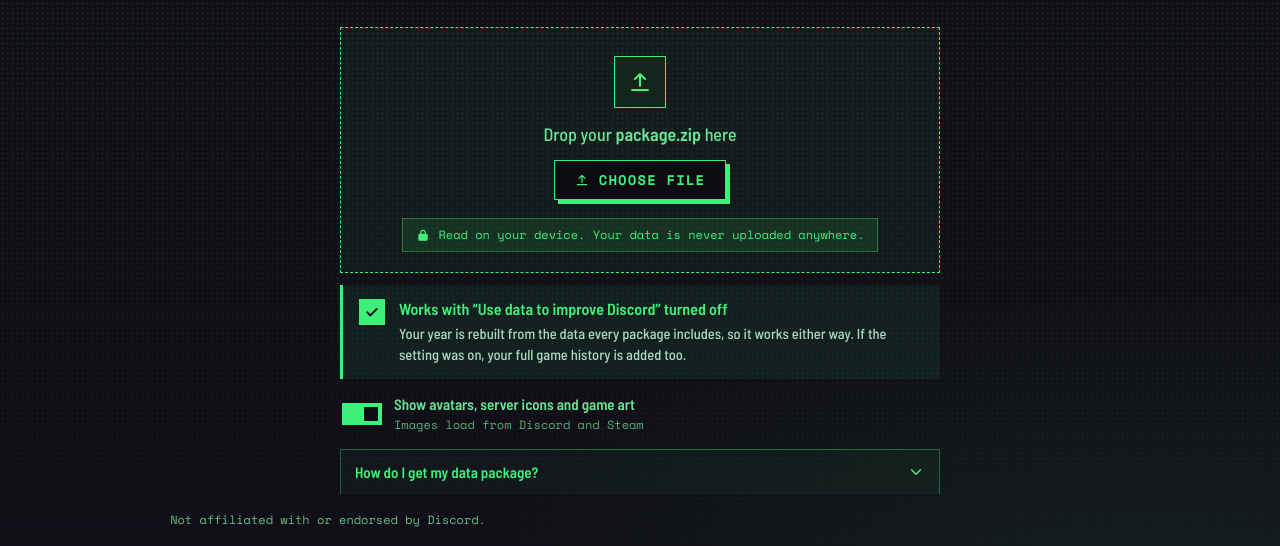
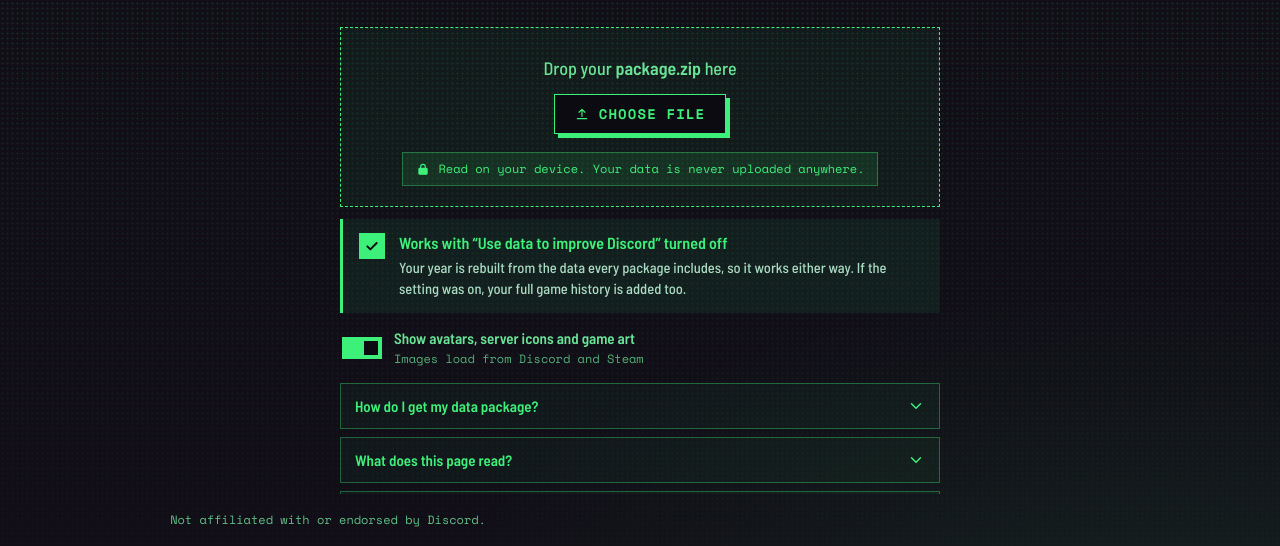
Before and after one commit to ItsMias/checkpoint, a plain HTML site: page web/index.html in a window 1280 px wide. Shown: the part 254-800 px from the top of the page. Drawn offline with Linux system fonts and the light colour scheme.

Commit message:
Drop the extra upload icon above the drop zone

```diff
--- a/web/app.js
+++ b/web/app.js
@@ -85,7 +85,6 @@ function landing(error = "") {
       <div class="lede">Look back at your ${yearPicker()} on Discord.</div>
 
       <div class="drop" id="drop">
-        <span class="drop-icon">${icons.upload}</span>
         <p>Drop your <b>package.zip</b> here</p>
         <label class="btn">${icons.upload} Choose file<input type="file" id="file" accept=".zip,application/zip"></label>
         <p class="local-badge">${icons.lock}<span>Read on your device. Your data is never uploaded anywhere.</span></p>
--- a/web/style.css
+++ b/web/style.css
@@ -295,14 +295,6 @@ img { display: block; }
 .drop.over { background: color-mix(in srgb, var(--accent) 16%, transparent); }
 .drop p { margin: 0; color: var(--text-dim); }
 .drop input { display: none; }
-.drop-icon {
-  width: 52px; height: 52px; display: grid; place-items: center;
-  border: 1px solid var(--accent);
-  background: color-mix(in srgb, var(--accent) 12%, var(--ink));
-}
-.drop-icon svg { width: 24px; height: 24px; }
-.drop.over .drop-icon { animation: bob 600ms ease-in-out infinite alternate; }
-@keyframes bob { to { transform: translateY(-5px); } }
 .drop .local-badge {
   display: inline-flex; align-items: center; gap: 9px;
   margin-top: 4px; padding: 8px 13px;
```
